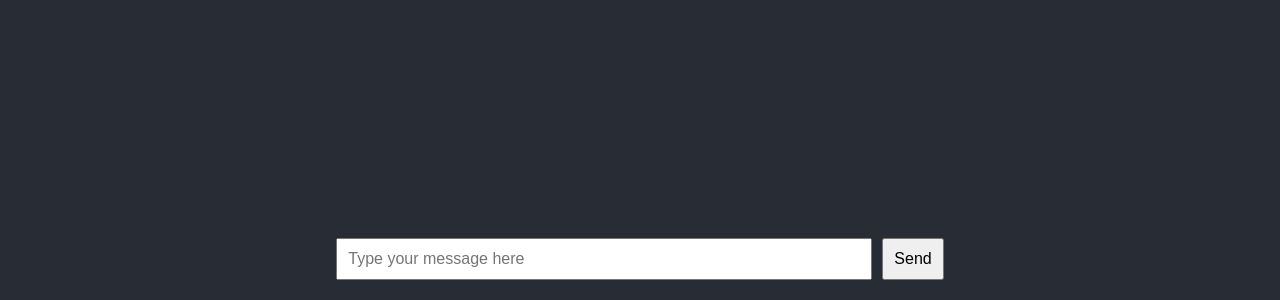
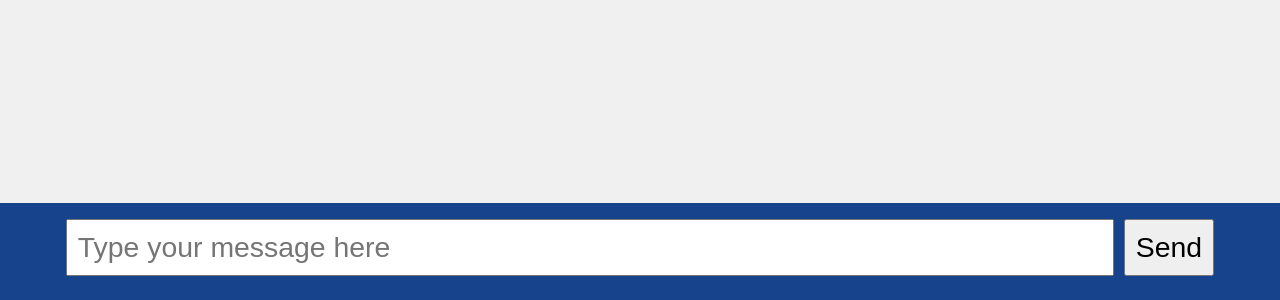
Before and after one commit to ips-ag/demo-chatbot-openai, a React (Create React App) app in the folder src/chatbot/: page / in a window 1280 px wide. Shown: the part 500-800 px from the top of the page. Built offline with nearby package versions, Linux system fonts and the light colour scheme.

Commit message:
Adjust style to IPS colors Add auto history scrolling

```diff
--- a/src/chatbot/src/App.css
+++ b/src/chatbot/src/App.css
@@ -14,14 +14,13 @@
 }
 
 .App-header {
-  background-color: #282c34;
+  background-color: #f1f0f0;
   min-height: 100vh;
   display: flex;
   flex-direction: column;
   align-items: center;
   justify-content: center;
   font-size: calc(10px + 2vmin);
-  color: white;
 }
 
 .App-link {
--- a/src/chatbot/src/chat/components/ChatContainer.css
+++ b/src/chatbot/src/chat/components/ChatContainer.css
@@ -5,20 +5,35 @@
   align-items: center;
   justify-content: space-between;
   overflow-y: hidden;
+  width: 100%;
 }
 
 .history {
-  width: 95%;
+  width: 100%;
   max-height: 90vh;
   overflow-y: auto;
-  padding: 10px;
-  box-sizing: border-box;
 }
 
 .text-input {
-  width: 80vh;
+  width: 100%;
+  padding: 1rem 0px 1.5rem;
+  background-color: #17428c;
+  font-size: calc(10px + 2.3vmin);
+}
+
+.text-input input {
+  width: 80%;
+  min-width: 200px;
   padding: 10px;
-  padding-bottom: 20px;
-  border: none;
-  font-size: 16px;
+  font-size: inherit;
 }
+
+.text-input input:focus {
+  outline: none;
+}
+
+.text-input button {
+  margin-left: 10px;
+  padding: 10px;
+  font-size: inherit;
+}
--- a/src/chatbot/src/chat/components/ChatContainer.tsx
+++ b/src/chatbot/src/chat/components/ChatContainer.tsx
@@ -30,12 +30,9 @@ function ChatContainer() {
 
   return (
     <div className="chat-container">
-      {/* Old chat messages */}
       <div className="history">
         <History messages={history} />
       </div>
-
-      {/* New message input */}
       <div className="text-input">
         <input
           type="text"
@@ -43,11 +40,8 @@ function ChatContainer() {
           value={newMessage}
           onChange={handleInputChange}
           onKeyDown={handleKeyDown}
-          style={{ width: '80%', minWidth: 200, padding: '10px', fontSize: '16px' }}
         />
-        <button onClick={handleSendClick} style={{ marginLeft: '10px', padding: '10px', fontSize: '16px' }}>
-          Send
-        </button>
+        <button onClick={handleSendClick}>Send</button>
       </div>
     </div>
   );
--- a/src/chatbot/src/chat/components/History.css
+++ b/src/chatbot/src/chat/components/History.css
@@ -1,22 +1,24 @@
 .message {
   padding: 10px;
   margin: 5px;
-  border-radius: 5px;
-  max-width: 80%;
+  border-radius: 15px;
+  max-width: 90%;
 }
 
 .request {
-  background-color: #007bff;
+  background-color: #17428c;
   text-align: right;
   margin-left: auto;
+  margin-right: 2rem;
   color: #fff;
   float: right;
   clear: both;
 }
 
 .response {
-  background-color: #dc3545;
+  background-color: #1c798b;
   text-align: left;
+  margin-left: 2rem;
   margin-right: auto;
   color: #fff;
   float: left;
--- a/src/chatbot/src/chat/components/History.tsx
+++ b/src/chatbot/src/chat/components/History.tsx
@@ -1,3 +1,4 @@
+import { useEffect, useRef } from 'react';
 import './History.css';
 
 export type Message = {
@@ -11,14 +12,25 @@ interface Props {
 
 function History(props: Props) {
   const { messages } = props;
+  const historyRef = useRef<HTMLDivElement>(null);
+
+  useEffect(() => {
+    if (historyRef.current) {
+      historyRef.current.scrollTo({
+        top: historyRef.current.scrollHeight,
+        behavior: 'smooth',
+      });
+    }
+  }, [messages]);
+
   return (
-    <>
+    <div ref={historyRef} className="history">
       {messages.map((message, index) => (
         <p key={index} className={`message ${message.type}`}>
           {message.text}
         </p>
       ))}
-    </>
+    </div>
   );
 }
 
```
